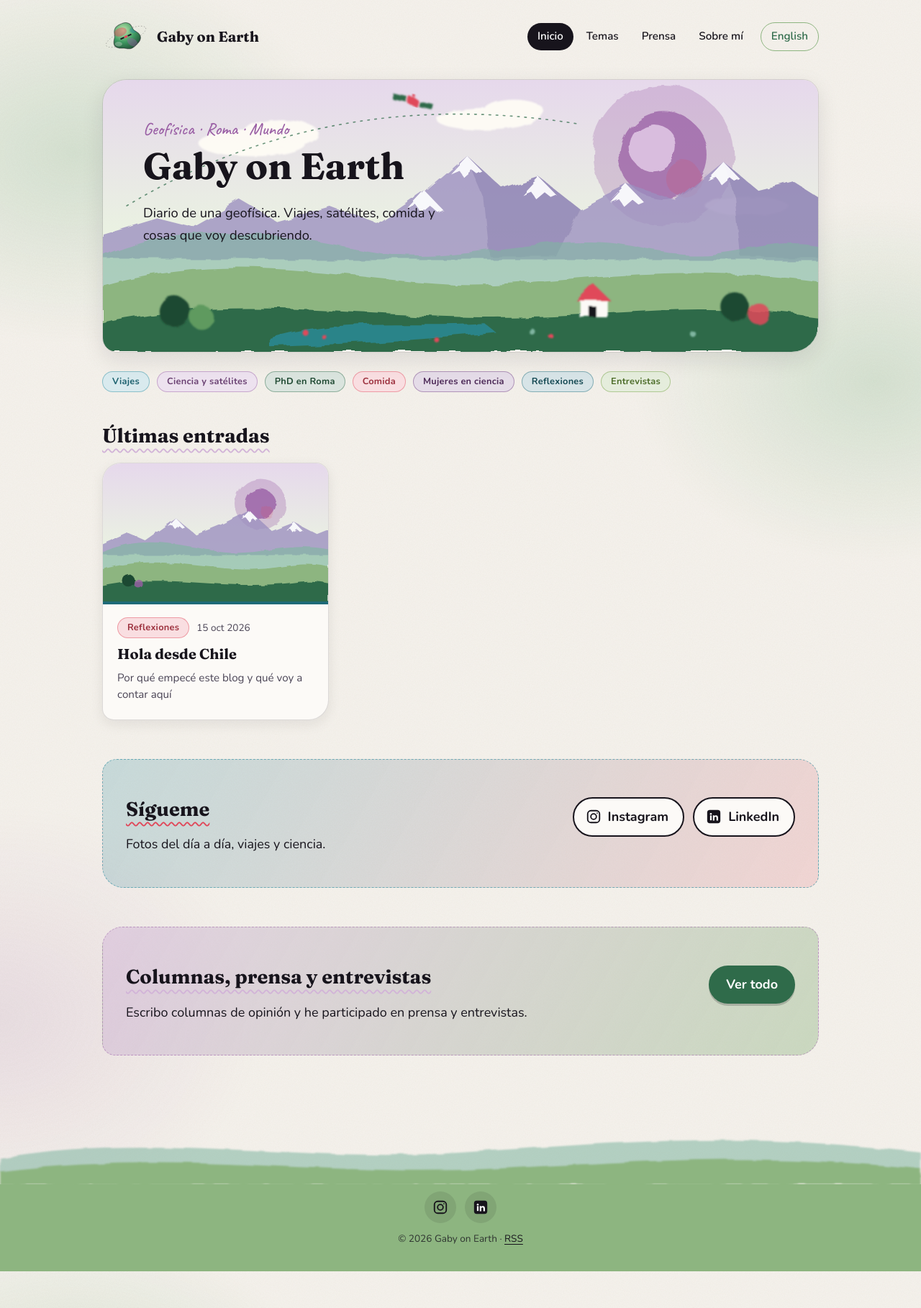
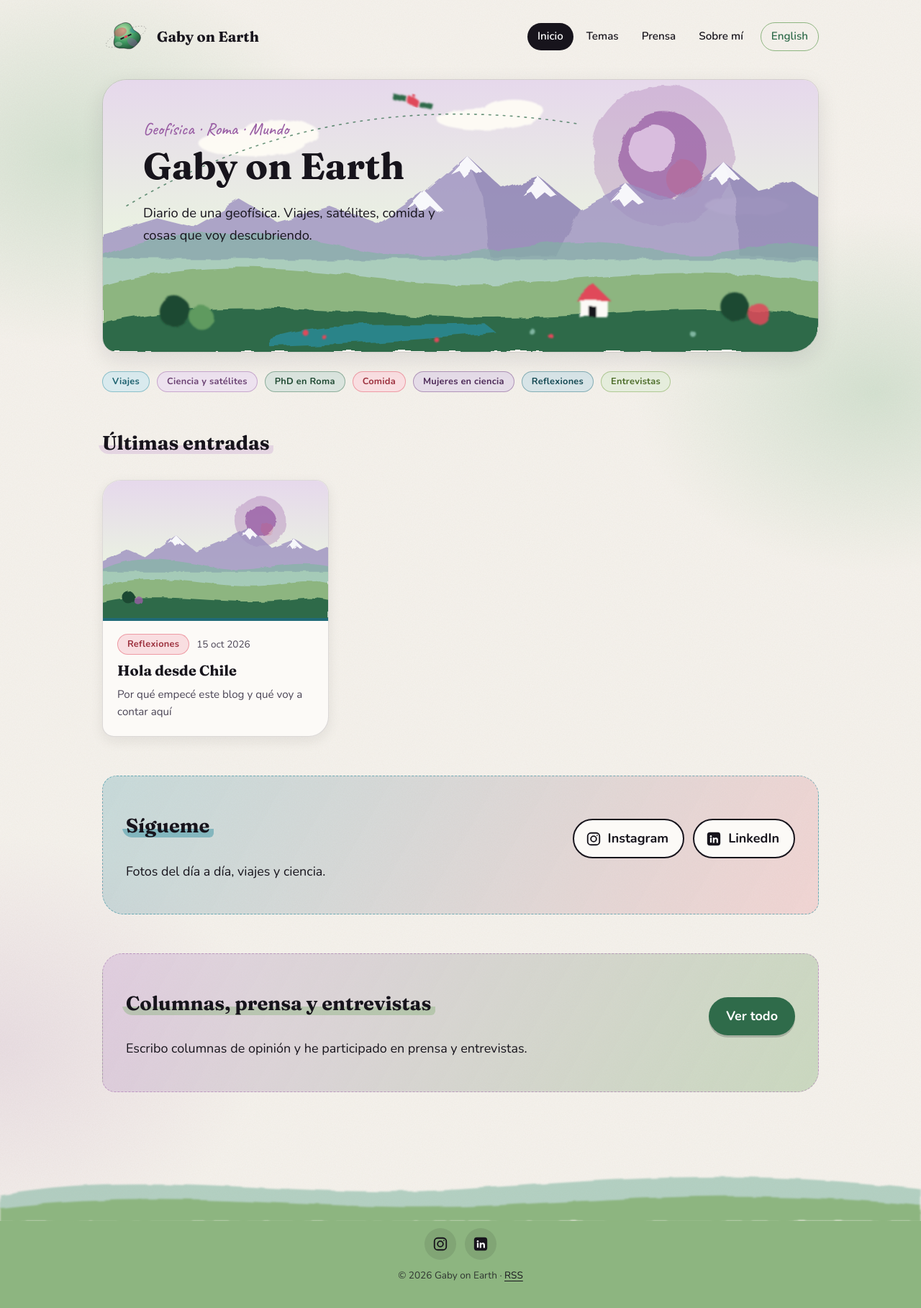
Before and after one commit to gabyonearth/gabyonearth.github.io, a Jekyll site: the page built from index.html, in a window 1280 px wide. Shown: the whole page at 72% size. Built offline with Jekyll 4.4.1, drawn with Linux system fonts in a browser that asks for light colours; before the commit the page ends 1767 px from its top, so only the background shows below that.

```diff
--- a/assets/css/style.css
+++ b/assets/css/style.css
@@ -97,7 +97,9 @@ button.chip.is-on { background: var(--c); color: #fff; border-color: var(--c); }
 /* ---------- secciones ---------- */
 .section-title {
   margin-top: 44px;
-  text-decoration: underline wavy var(--lila-soft); text-decoration-thickness: 2px; text-underline-offset: 8px;
+  display: inline-block; padding: 0 .2em; margin-left: -.2em; border-radius: 4px 12px 6px 14px;
+  /* subrayado tipo marcador de acuarela, en vez de línea ondulada */
+  background: linear-gradient(to top, color-mix(in srgb, var(--hl, var(--lila-soft)) 45%, transparent) 0 .45em, transparent .45em);
 }
 .empty { color: var(--ink-soft); font-style: italic; }
 
@@ -208,4 +210,6 @@ button.chip.is-on { background: var(--c); color: #fff; border-color: var(--c); }
   background: linear-gradient(120deg, rgba(42, 140, 158, .22), rgba(224, 72, 90, .16));
   border-radius: 20px 28px 18px 30px; border: 1px dashed rgba(42, 140, 158, .6);
 }
-.social-band .section-title { text-decoration-color: var(--rosa); }
+.social-band .section-title { --hl: var(--teal); }
+.teaser .section-title { --hl: var(--moss); }
+.heart { color: var(--rosa); }
```
Also changed, not shown: en/about.md (+1 -1 lines), sobre-mi.md (+1 -1 lines).
